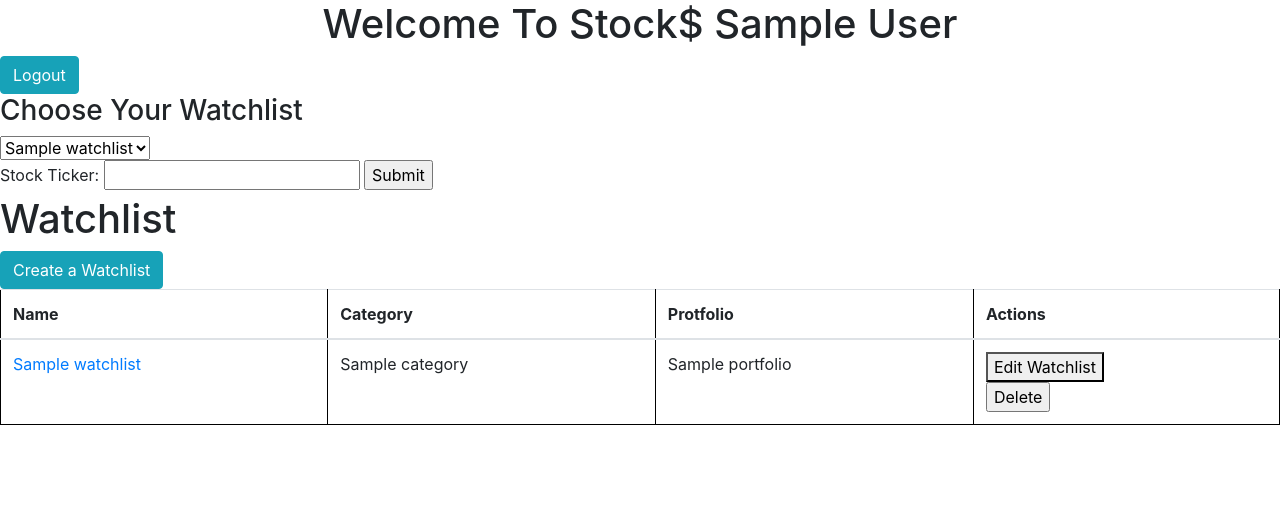
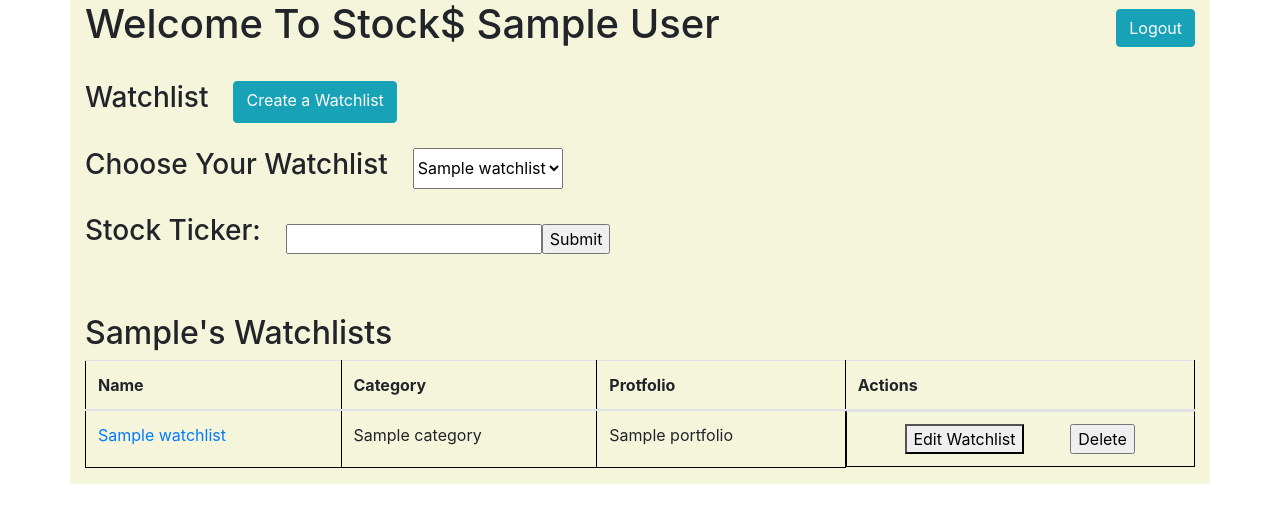
Before and after one commit to GChin99/P_A_Solo_Project, a Flask app: template flask_app/templates/dashboard.html in a window 1280 px wide. Shown: the top 523 px of the page. Run offline with Flask 2, Linux system fonts and the light colour scheme; the visitor is signed in with stand-in values (Sample User, id 1); tables that the repository leaves empty or names only in its code hold one stand-in row (values such as "Sample post"); the template is opened without the code that fills it: most values are stand-ins (such as "Sample title", 1, 10 or a date in 2020); some libraries are stand-ins or nearby versions.

Commit message:
added style to rest of the project

```diff
--- a/flask_app/static/stock_api.js
+++ b/flask_app/static/stock_api.js
@@ -32,7 +32,7 @@ myForm.onsubmit = function(e){
             var heading_2 = document.createElement('th')
             heading_2.innerHTML = "Exchange"
             var heading_3 = document.createElement('th')
-            heading_3.innerHTML = "Date_Time"
+            heading_3.innerHTML = "Date"
             var heading_4 = document.createElement('th')
             heading_4.innerHTML = "Volume"
             var heading_5 = document.createElement('th')
--- a/flask_app/static/style.css
+++ b/flask_app/static/style.css
@@ -17,6 +17,7 @@ table{
     border-collapse: collapse;
     border-spacing: 0;
 }
+
 th, td{
     padding: 10px 20px;
     border: 1px solid #000;
@@ -76,3 +77,45 @@ th, td{
     width: 600px;
 }
 /* Registration Page */
+
+/* dashboard */
+.watchlistSelect {
+    display: flex;
+    margin-top: 25px;
+    /* margin-left: 25px; */
+    /* padding: 25px; */
+}
+
+.wOption {
+    margin-left: 25px;
+}
+
+#myForm {
+    display: flex;
+    margin-top: 25px;
+    align-content: center;
+    align-items: center;
+}
+
+.formBar {
+    margin-left: 25px;
+}
+
+.actions {
+    display: flex;
+    justify-content: space-evenly;
+}
+
+.createWatchlist {
+    display: flex;
+    margin-top: 25px;
+
+}
+
+.stockTicker {
+    margin-bottom: 50px;
+}
+
+.h3Watchlist {
+    margin-right: 25px;
+}
--- a/flask_app/templates/dashboard.html
+++ b/flask_app/templates/dashboard.html
@@ -9,35 +9,44 @@
     <title>Dashboard</title>
 </head>
 <body>
+    <div class="container">
+        <div class="navBar">
             <!-- ------------------------Read one------------------------------- -->
             <!-- logged_in_user comes from the controller/route, .first_name comes from the class method constructor  -->
             <h1 class="text-center">Welcome To Stock$ {{logged_in_user.first_name}} {{logged_in_user.last_name}}</h1>
-
             <!------------------Logout----------------- -->
             <a href="/logout" class="btn btn-info">Logout</a>
-
-
-
+        </div>
         <!-- For the stock API, so we can choose the stock ticker  -->
         <!-- Now when we are using forms we no longer have a action (redirect to new route),
             JavaScript is going out to get what we need -->
+        <div class="createWatchlist">
+            <h3 class="h3Watchlist">Watchlist</h3>
+            <a href="/watchlist" class="btn btn-info">Create a Watchlist</a>
+        </div>
+        <div class="watchlistSelect">
             <h3>Choose Your Watchlist</h3>
             <select class="wOption" name="watchlist">
                 {% for watchlist in all_watchlist %}
+                {% if session["user_id"] == watchlist.user_id %}
                 <option  value="{{watchlist.id}}">{{watchlist.name}}</option>
+                {% endif %}
                 {% endfor %}
             </select>
+        </div>
+        <div class="stockTicker">
             <form  id="myForm" method="post">
-            <label for="ticker">Stock Ticker: </label>
-            <input type="text" name="ticker">
+                <h3><label for="ticker">Stock Ticker: </label></h3>
+                <input class= "formBar" type="text" name="ticker">
                 <input type="submit" id="submit_btn" value="Submit">
             </form>
             <div id="stock">
+                <!-- JS is creating the form using the ID stock -->
+            </div>
+        </div>
 
-    </div>
         <table class="table">
-        <h1>Watchlist</h1>
-        <a href="/watchlist" class="btn btn-info">Create a Watchlist</a>
+            <h2>{{logged_in_user.first_name}}'s Watchlists</h2>
             <thead>
                 <tr>
                     <th scope="col">Name</th>
@@ -48,12 +57,13 @@
             </thead>
             <tbody>
                 {% for watchlist in all_watchlist %}
+                {% if session["user_id"] == watchlist.user_id %}
                 <tr>
                     <!-- <span class="watchlist" hidden="hidden">{{watchlist.id}}</span> -->
                     <td><a href="/watchlist/{{watchlist.id}}">{{watchlist.name}}</a></td>
                     <td>{{watchlist.category}}</td>
                     <td>{{watchlist.portfolio}}</td>
-                <td>
+                    <td class="actions">
                     <!-- -- ------ update--------------------------->
                         <a href="/edit_watchlist/{{watchlist.id}}"><button>Edit Watchlist</button></a>
                     <!--------------Delete------------------- -->
@@ -62,9 +72,11 @@
                         </form>
                     </td>
                 </tr>
+                {% endif %}
                 {% endfor%}
             </tbody>
         </table>
+    </div>
     <script type="text/javascript" src="{{ url_for('static', filename='stock_api.js') }}"></script>
 </body>
 </html>
```
Also changed, not shown: flask_app/templates/create_watchlist.html (+9 -1 lines), flask_app/templates/edit_watchlist.html (+9 -2 lines). Lines whose indentation alone changed are shown as unchanged.
